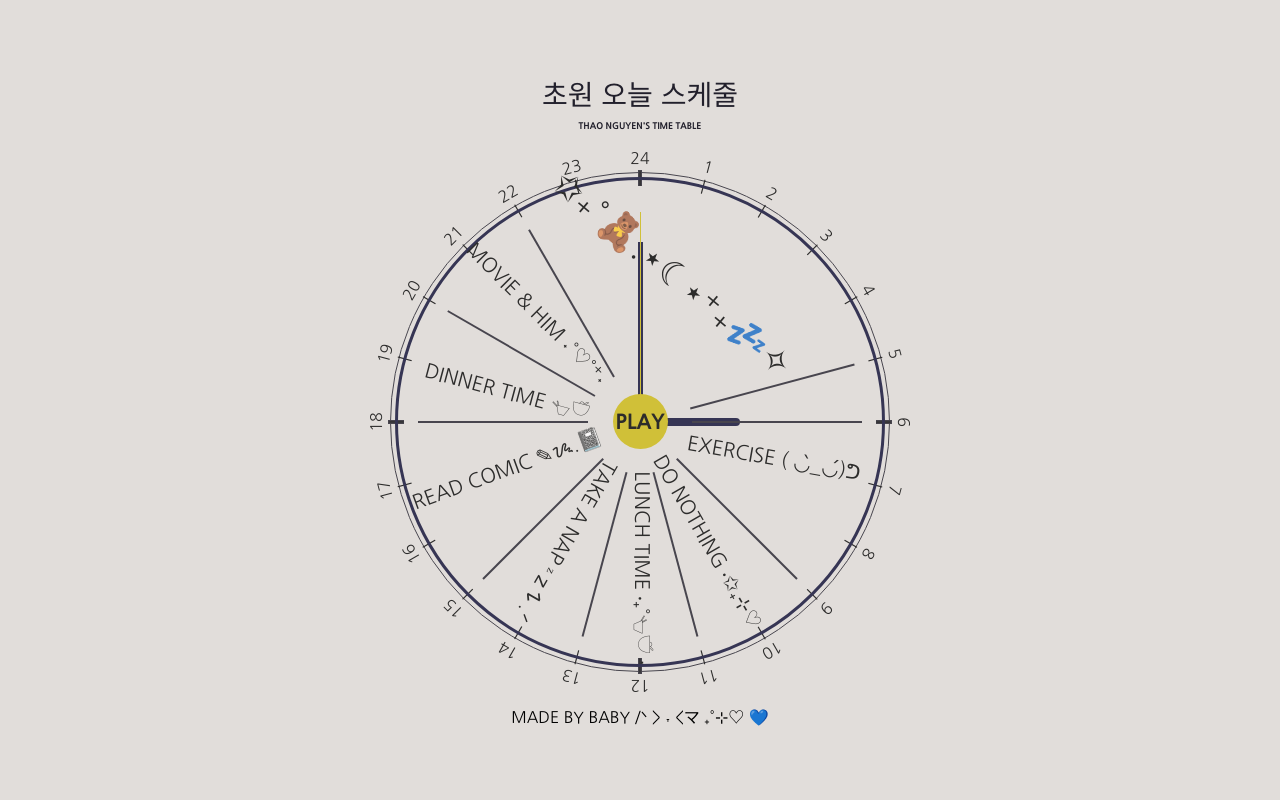
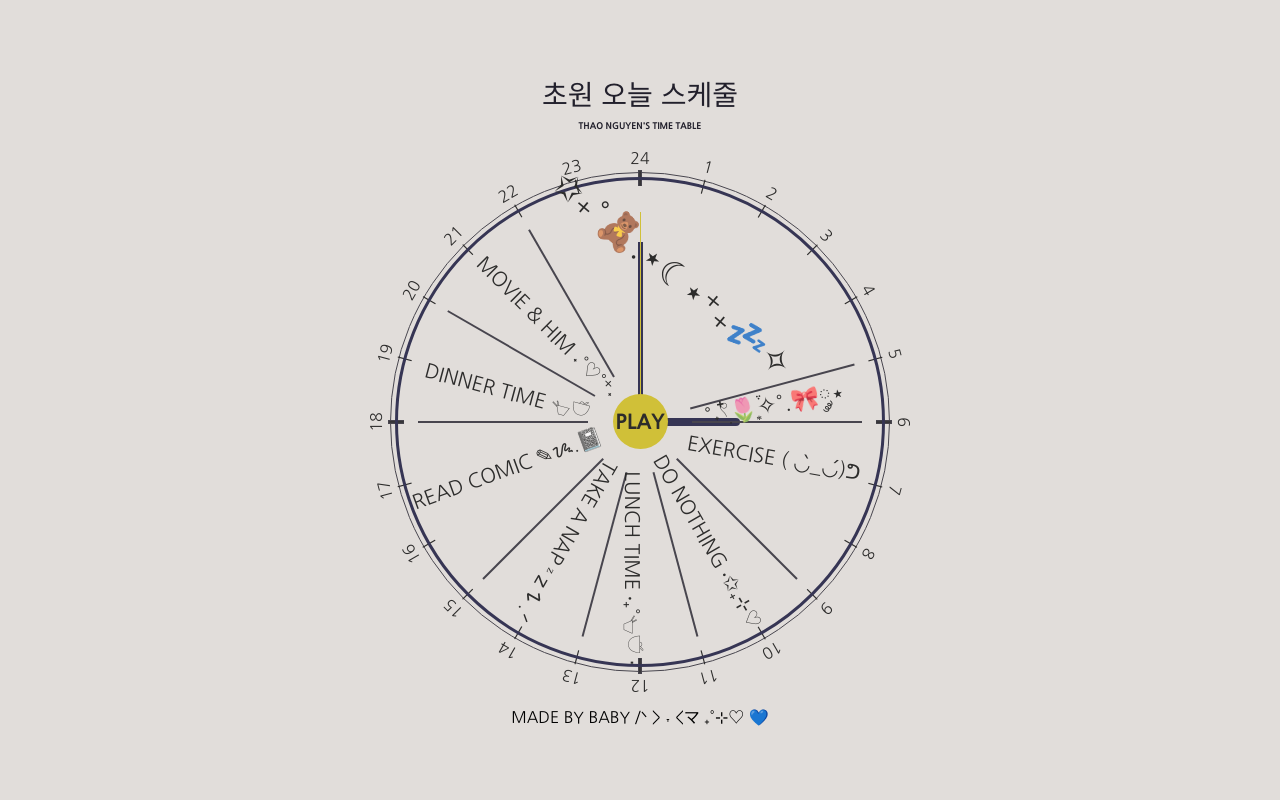
Before and after one commit to daisy051202/clock, a React (Create React App) app: page / in a window 1280 px wide. Built offline with nearby package versions, Linux system fonts and the light colour scheme.

Commit message:
Adding icon

```diff
--- a/src/App.js
+++ b/src/App.js
@@ -12,6 +12,7 @@ const textArray = [
   { text: "Dinner time 𓐐𓎩", hour: 15, className: "text5" },
   { text: "Movie & him ˖˚♡˚⁺˖", hour: 45, className: "text6" },
   { text: "✩₊˚🧸.⋆☾⋆⁺₊💤✧", hour: 40, className: "text7" },
+  { text: "˚˖𓍢ִ໋🌷͙֒✧˚.🎀༘⋆", hour: -10, className: "text8" },
 ];
 const needleArray = [5, 6, 9, 11, 13, 15, 18, 20, 22];
 export default function App() {
--- a/src/index.css
+++ b/src/index.css
@@ -129,7 +129,7 @@ button:hover {
   font-family: "Nanum Gothic";
   font-weight: 400;
   font-size: 20px;
-  right: 140px;
+  right: 150px;
   top: 77%;
   text-transform: uppercase;
   text-align: center;
@@ -180,8 +180,8 @@ button:hover {
   font-family: "Nanum Gothic";
   font-weight: 400;
   font-size: 20px;
-  right: 250px;
-  top: 25%;
+  right: 240px;
+  top: 28%;
   text-transform: uppercase;
   text-align: center;
 }
@@ -199,6 +199,19 @@ button:hover {
   text-align: center;
 }
 
+.text8 {
+  width: fit-content;
+  height: fit-content;
+  position: absolute;
+  font-family: "Nanum Gothic";
+  font-weight: 400;
+  font-size: 23px;
+  right: 35px;
+  top: 41%;
+  text-transform: uppercase;
+  text-align: center;
+}
+
 h3 {
   font-family: "Nanum Gothic";
   font-weight: 400;
```
